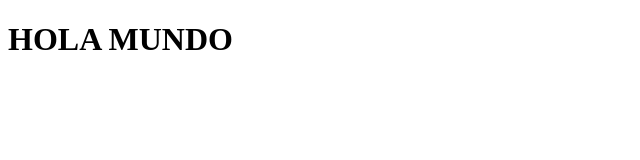
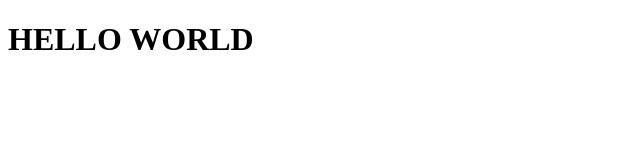
Before and after one commit to faac1/myRepository, a plain HTML site: page index.html in a window 1280 px wide. Shown: the whole page, without its empty margins (0-640 px from the left). Drawn offline with Linux system fonts and the light colour scheme.

Commit message:
Update index.html
cambio al ingles

```diff
--- a/index.html
+++ b/index.html
@@ -4,7 +4,7 @@
 
     </head>
     <body>
-        <H1>HOLA MUNDO</H1>
+        <H1>HELLO WORLD</H1>
 
 
 
```
